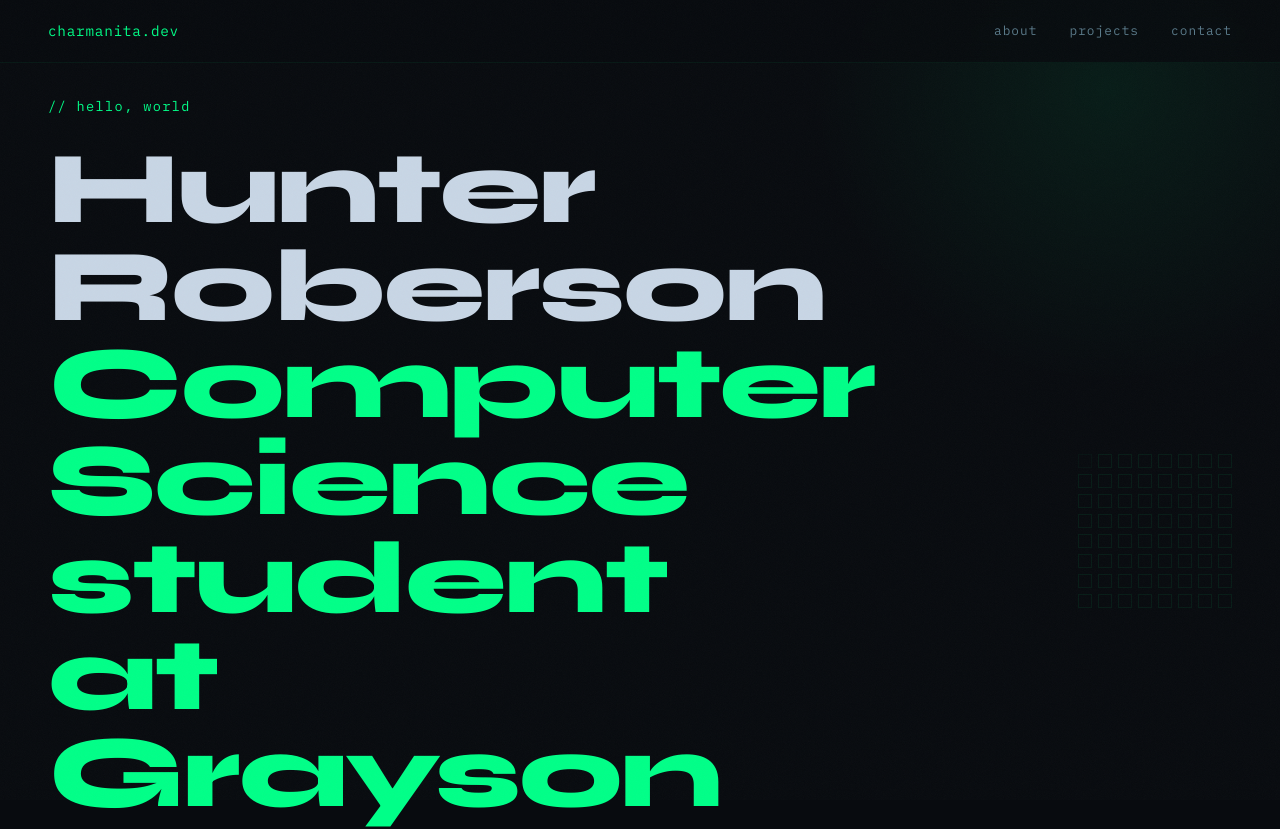
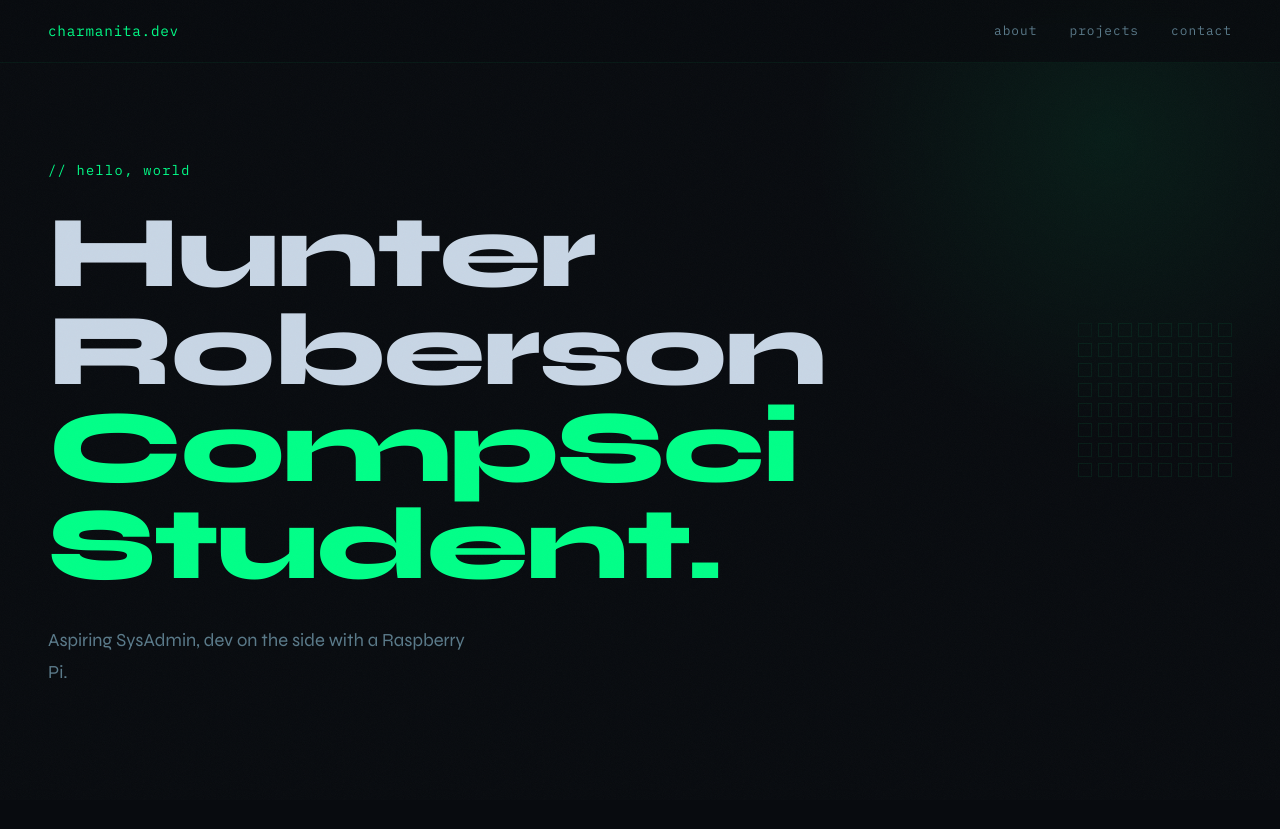
Before and after one commit to charmanita/charmanita.dev, a SvelteKit app: page / in a window 1280 px wide. Shown: the top 829 px of the page. Built offline with nearby package versions, Linux system fonts and the light colour scheme; no server answers.

Commit message:
shorter title under name

```diff
--- a/src/routes/+page.svelte
+++ b/src/routes/+page.svelte
@@ -55,7 +55,7 @@
 			<p class="hero-eyebrow">// hello, world</p>
 			<h1>
 				<span class="line">Hunter Roberson</span>
-				<span class="line accent">Computer Science student at Grayson College.</span>
+				<span class="line accent">CompSci Student.</span>
 			</h1>
 			<p class="hero-sub">Aspiring SysAdmin, dev on the side with a Raspberry Pi.</p>
 		</div>
```
